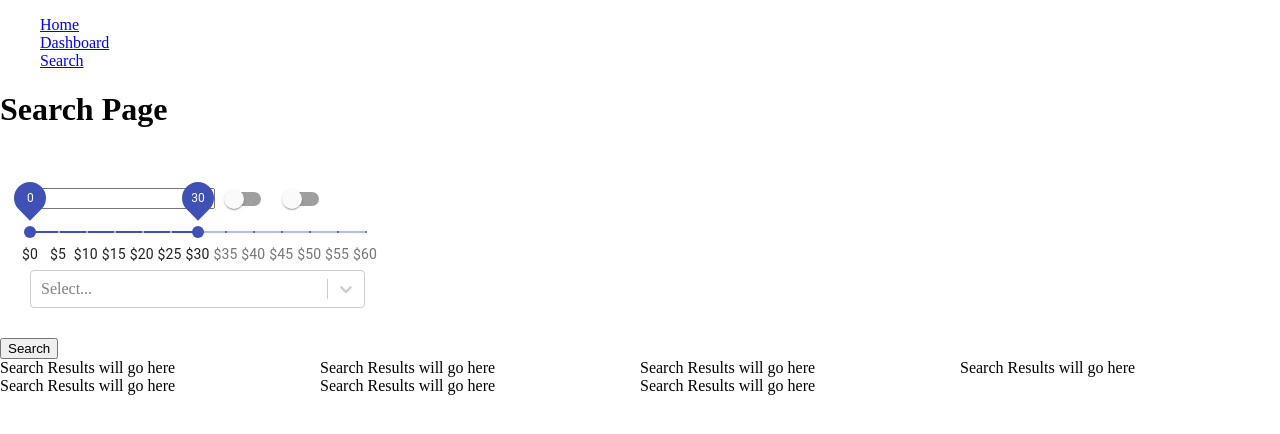
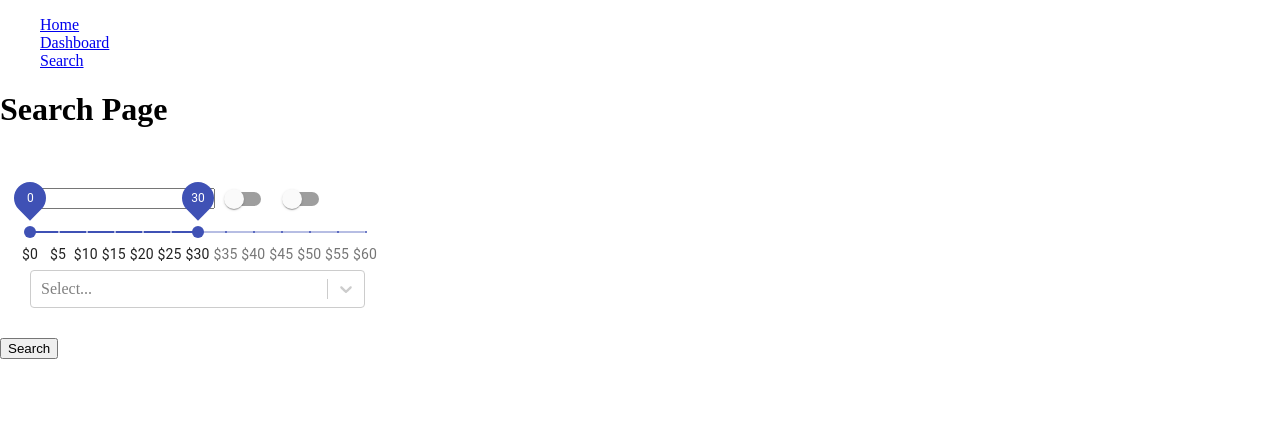
Before and after one commit to plaetzaw/GameBargins-Client, a Next.js app: page /search in a window 1280 px wide. Shown: the top 434 px of the page. Built offline with nearby package versions, Linux system fonts and the light colour scheme.

Commit message:
Destructuring data on searchitems

```diff
--- /dev/null
+++ b/pages/components/organisms/SearchResults.js
@@ -0,0 +1,24 @@
+import { useEffect } from 'react'
+import GameDealsCard from '../molecules/GameDealCards'
+
+const SearchResults = ({ searchData }) => {
+  useEffect(() => {
+
+  }, [searchData.length])
+
+  //   const Markup = searchData.map((game) => {
+  //     return (
+  //       <div key={game.dealID}>
+  //         {game.title}
+  //       </div>
+  //     )
+  //   })
+  return (
+    <>
+      {/* {Markup} */}
+      <GameDealsCard deals={searchData} />
+    </>
+  )
+}
+
+export default SearchResults
--- a/pages/search/index.js
+++ b/pages/search/index.js
@@ -7,6 +7,9 @@ import styled from 'styled-components'
 import axios from 'axios'
 
 // Atoms
+
+// Organisms
+import SearchResults from '../components/organisms/SearchResults'
 
 const Container = styled.div`
 `
@@ -82,14 +85,13 @@ const options = [
 ]
 
 const Search = () => {
+  const [searchData, setSearchData] = useState([])
+  const [showResults, setShowResults] = useState(false)
   const [searchTitle, setSearchTitle] = useState('')
   const [exactTitle, setExactTitle] = useState(false)
   const [onSale, setOnSale] = useState(false)
   const [priceRange, setPriceRange] = useState([0, 30])
   const [type, setType] = useState({ value: 1, label: 'price' })
-  const [searchData, setSearchData] = useState([])
-
-  console.log(searchData)
 
   const UpdatePrice = (e, price) => {
     setPriceRange(price)
@@ -107,6 +109,7 @@ const Search = () => {
     console.log(SearchObj)
     const res = await axios.post('http://localhost:8080/advancedSearch', SearchObj)
     setSearchData(res.data)
+    setShowResults(true)
     console.log(searchData)
   }
 
@@ -154,13 +157,7 @@ const Search = () => {
       <button onClick={Submit}>Search</button>
 
       <SearchResultsContainer>
-        <div>Search Results will go here</div>
-        <div>Search Results will go here</div>
-        <div>Search Results will go here</div>
-        <div>Search Results will go here</div>
-        <div>Search Results will go here</div>
-        <div>Search Results will go here</div>
-        <div>Search Results will go here</div>
+        {showResults && <SearchResults searchData={searchData} />}
       </SearchResultsContainer>
     </Container>
   )
```
